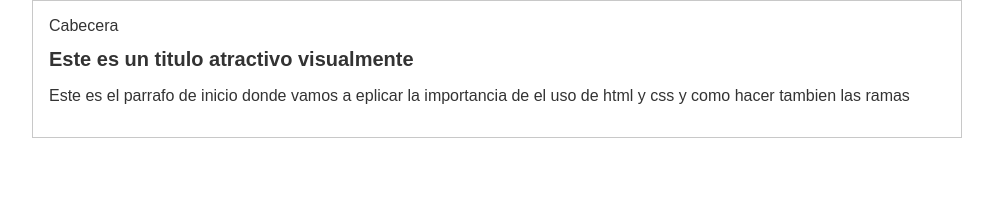
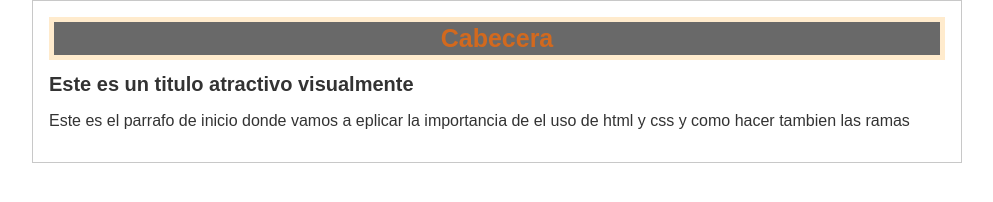
Before and after one commit to PpexRay/blogspot, a plain HTML site: page index.html in a window 1280 px wide. Shown: the whole page, without its empty margins (143-1136 px from the left). Drawn offline with Linux system fonts and the light colour scheme.

Commit message:
Nuevas modificaciones a la cabecera!

```diff
--- a/css/styles.css
+++ b/css/styles.css
@@ -6,6 +6,16 @@ body {
     margin: 0;
     padding: 0;
 
+}
+
+#cabecera {
+    color: chocolate;
+    text-align: center;
+    font-weight: 700;
+    background-color: dimgray;
+    font-size: 25px;
+    padding: 2px;
+    border: 5px solid blanchedalmond;
 }
 
 #container {
```
